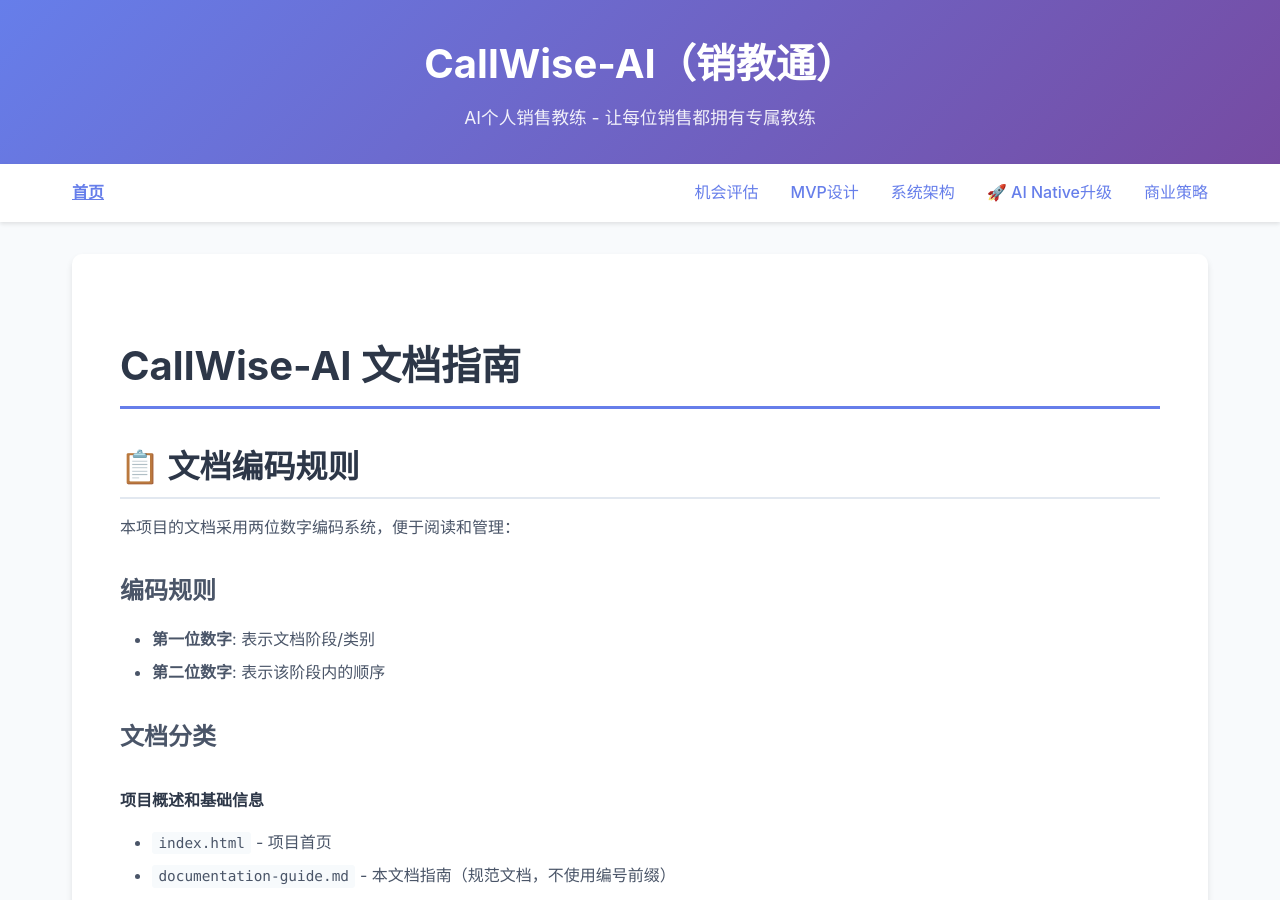
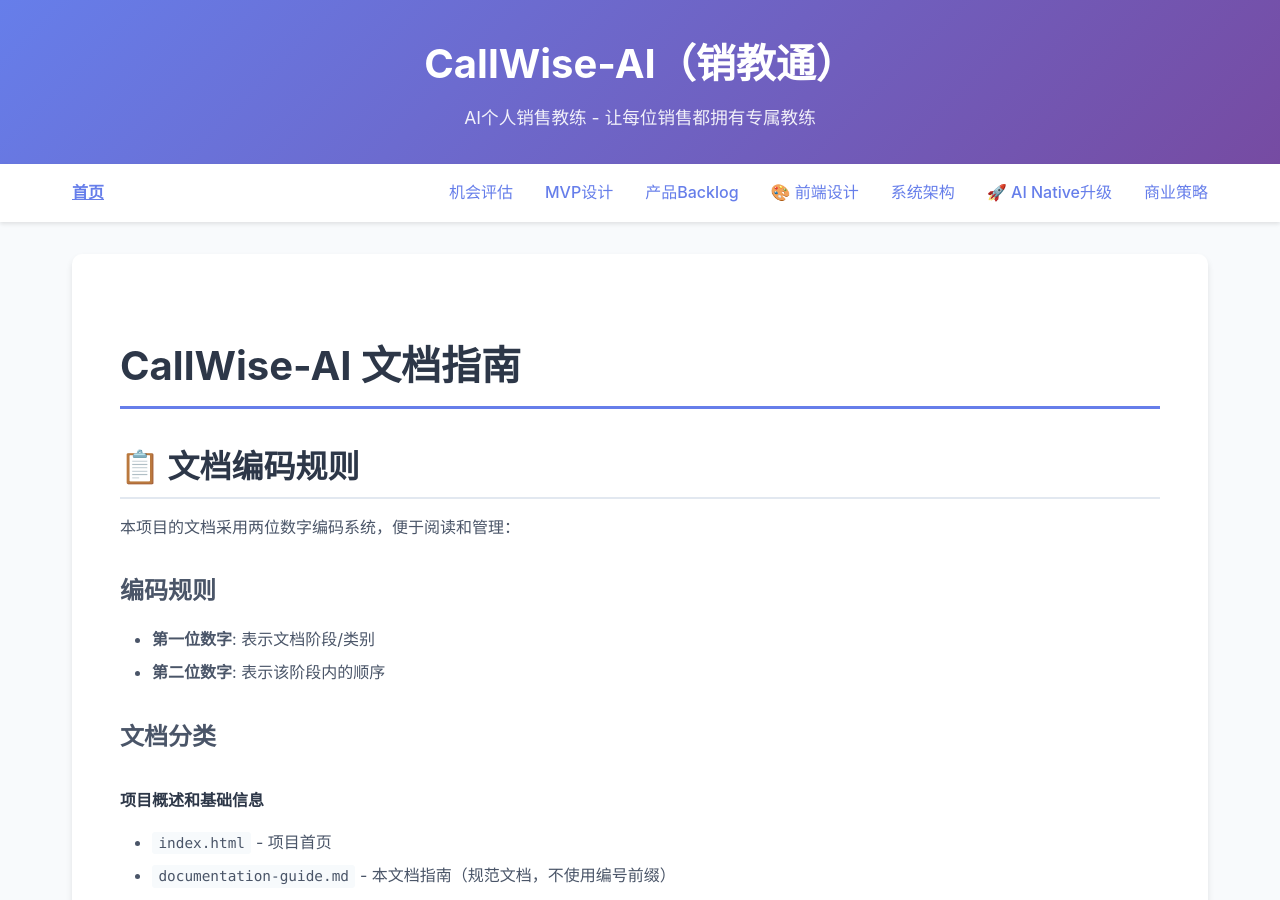
Before and after one commit to franksunye/CallWise-AI, a Jekyll site: the page built from docs/documentation-guide.md, in a window 1280 px wide and 900 px high. Built offline with Jekyll 4.4.1, drawn with Linux system fonts in a browser that asks for light colours.

Commit message:
fix: 添加前端设计文档到导航栏
- 在主导航栏中添加前端设计文档链接
- 同时添加产品Backlog链接，完善导航结构
- 确保用户可以通过导航栏直接访问前端设计文档

现在用户可以通过以下链接访问前端设计文档：
https://franksunye.github.io/CallWise-AI/12-frontend-design

```diff
--- a/docs/_layouts/default.html
+++ b/docs/_layouts/default.html
@@ -305,6 +305,8 @@
             <div class="nav-links">
                 <a href="{{ site.baseurl }}/00-opportunity-assessment">机会评估</a>
                 <a href="{{ site.baseurl }}/10-mvp-design">MVP设计</a>
+                <a href="{{ site.baseurl }}/11-backlog">产品Backlog</a>
+                <a href="{{ site.baseurl }}/12-frontend-design">🎨 前端设计</a>
                 <a href="{{ site.baseurl }}/20-architecture">系统架构</a>
                 <a href="{{ site.baseurl }}/25-ai-native-roadmap">🚀 AI Native升级</a>
                 <a href="{{ site.baseurl }}/30-business-strategy">商业策略</a>
```
